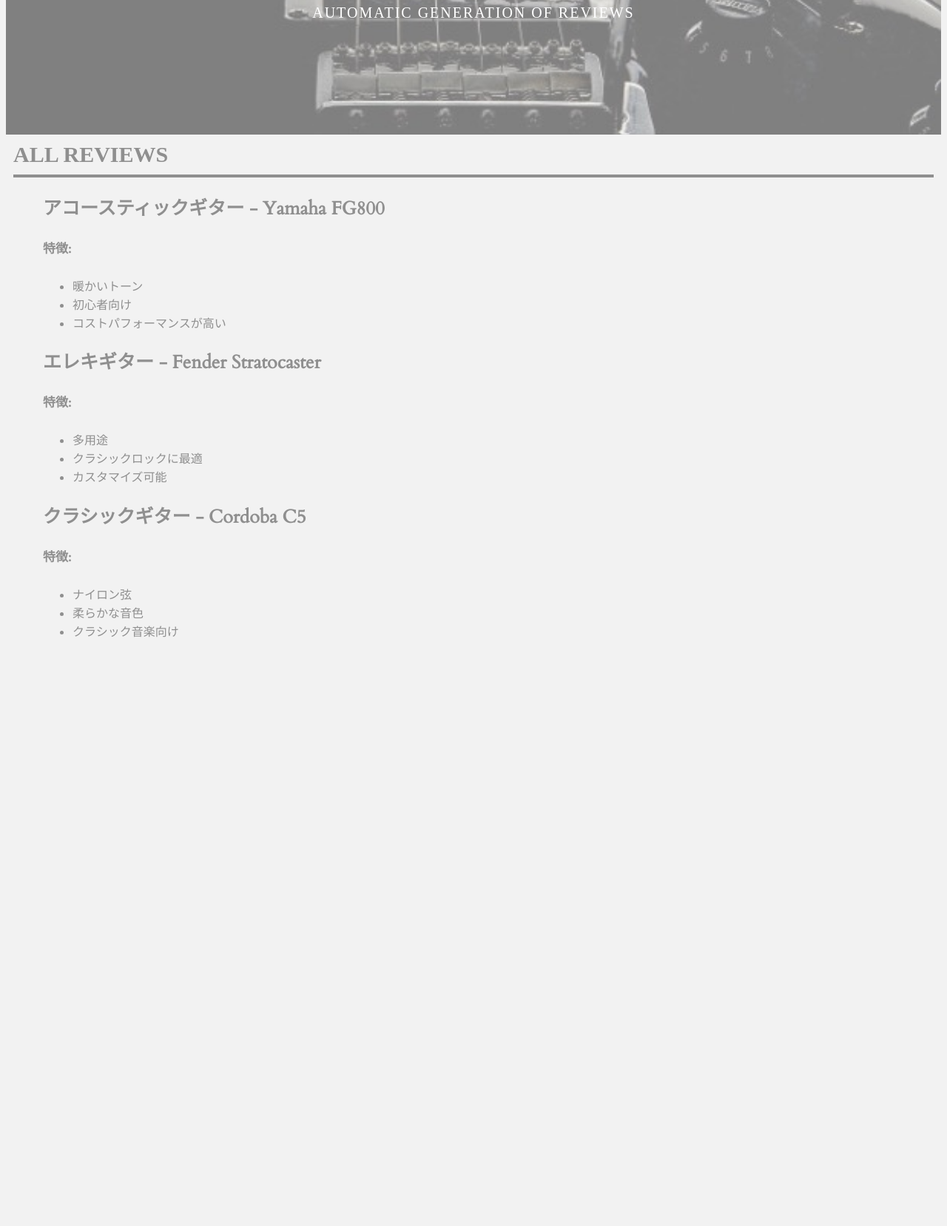
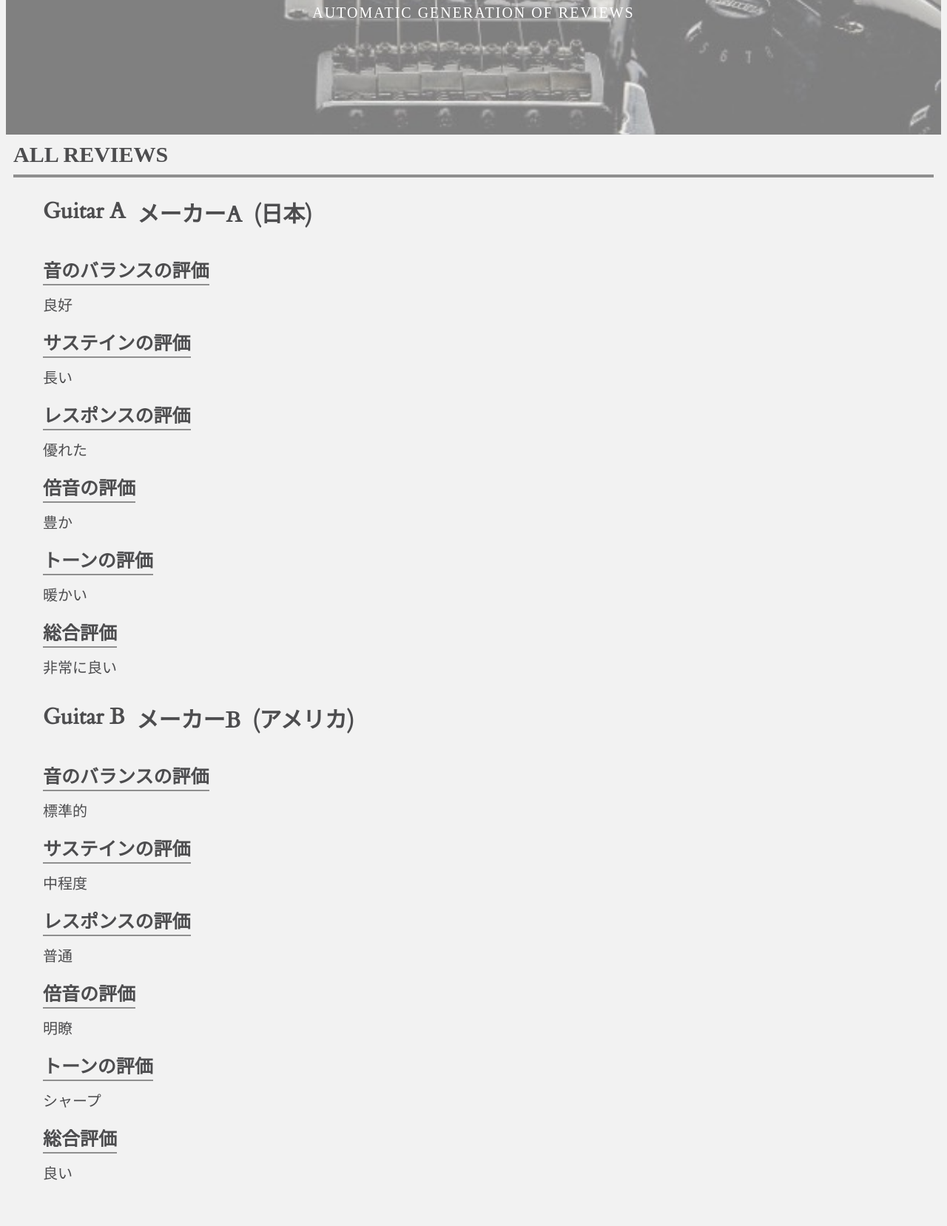
Before and after one commit to dennoko/anaconda_ensyu, a Flask app: page /all_reviews in a window 1280 px wide. Shown: the part 326-1984 px from the top of the page at 74% size. Before the commit the page ends 1188 px from the top, so only its background shows below. Run offline with Flask 3, Linux system fonts and the light colour scheme; some libraries are stand-ins or nearby versions; some web fonts are replaced.

Commit message:
jsonファイル表示修正

```diff
--- a/src/static/css/page.css
+++ b/src/static/css/page.css
@@ -41,7 +41,7 @@
 .logo {
   width: 50px;
   font-size: 25px;
-  color: #8f8f8f;
+  color: #4d4d4f;
   text-transform: uppercase;
   float: left;
   display: block;
@@ -136,7 +136,7 @@ nav ul a {
 }
 
 body {
-  color: #8f8f8f;
+  color: #4d4d4f;
   background: #f2f2f2;
   font-family: "Cardo", serif;
   font-weight: 300;
@@ -157,8 +157,9 @@ h1 {
 
 p {
   margin-bottom: 20px;
-  font-size: 17px;
+  font-size: 20px;
   line-height: 2;
+  font-weight: 100;
 }
 
 .content {
@@ -313,5 +314,35 @@ p {
 }
 
 .main div h2 {
+  font-size: 30px;
+}
+
+.guitar-info {
+  display: flex;
+  column-gap: 16px;
+
+}
+/*
+.guitar-info h2 {
+  font-size: 40px;
+} */
+.guitar-details h3{
+  border-bottom: 2px solid #8f8f8f;
+  display: inline-block; /* インライン要素にする */
+  position: relative;
+  margin: 10px 0 0;
   font-size: 25px;
+  ::after {
+    content: ''; /* 下線を作成する */
+    position: absolute;
+    left: 0;
+    bottom: 0;
+    width: 100%; /* 幅を文字列の長さに合わせる */
+    height: 2px; /* 下線の太さ */
+    background-color: black; /* 下線の色 */
+  }
 }
+
+.guitar-details p {
+  margin: 8px 0 0;
+}
--- a/src/static/js/get_data.js
+++ b/src/static/js/get_data.js
@@ -1,18 +1,41 @@
-// JSONデータを非同期に読み込む処理
 window.onload = function() {
-    fetch('../static/js/guitars.json')
-        .then(response => response.json()) // JSONをパース
+    fetch('../static/js/guitars.json')  // JSONファイルのパス
+        .then(response => response.json())  // JSONをパース
         .then(jsonData => {
             const outputDiv = document.getElementById('output');
             jsonData.forEach(guitar => {
                 // ギター情報をHTMLに出力
                 const guitarInfo = `
-                    <div>
-                        <h2>${guitar.種類} - ${guitar.ブランド} ${guitar.モデル}</h2>
-                        <p><strong>特徴:</strong></p>
-                        <ul>
-                            ${guitar.特徴.map(feature => `<li>${feature}</li>`).join('')}
-                        </ul>
+                    <div class="guitar">
+                        <div class="guitar-info">
+                            <h2>${guitar["ギター名"]}</h2>
+                            <h2>${guitar["メーカー"]}</h2>
+                            <h2>(${guitar["メーカーの国"]})</h2>
+                        </div>
+                        <div class="guitar-details">
+                            <h3>音のバランスの評価</h3>
+                            <p>${guitar["音のバランスの評価"]}</p>
+                        </div>
+                        <div class="guitar-details">
+                            <h3>サステインの評価</h3>
+                            <p>${guitar["サステインの評価"]}</p>
+                        </div>
+                        <div class="guitar-details">
+                            <h3>レスポンスの評価</h3>
+                            <p>${guitar["レスポンスの評価"]}</p>
+                        </div>
+                        <div class="guitar-details">
+                            <h3>倍音の評価</h3>
+                            <p>${guitar["倍音の評価"]}</p>
+                        </div>
+                        <div class="guitar-details">
+                            <h3>トーンの評価</h3>
+                            <p>${guitar["トーンの評価"]}</p>
+                        </div>
+                        <div class="guitar-details">
+                            <h3>総合評価</h3>
+                            <p>${guitar["総合評価"]}</p>
+                        </div>
                     </div>
                 `;
                 outputDiv.innerHTML += guitarInfo;
--- a/src/static/js/guitars.json
+++ b/src/static/js/guitars.json
@@ -1,20 +1,24 @@
 [
     {
-        "種類": "アコースティックギター",
-        "ブランド": "Yamaha",
-        "モデル": "FG800",
-        "特徴": ["暖かいトーン", "初心者向け", "コストパフォーマンスが高い"]
+        "ギター名": "Guitar A",
+        "メーカー": "メーカーA",
+        "メーカーの国": "日本",
+        "音のバランスの評価": "良好",
+        "サステインの評価": "長い",
+        "レスポンスの評価": "優れた",
+        "倍音の評価": "豊か",
+        "トーンの評価": "暖かい",
+        "総合評価": "非常に良い"
     },
     {
-        "種類": "エレキギター",
-        "ブランド": "Fender",
-        "モデル": "Stratocaster",
-        "特徴": ["多用途", "クラシックロックに最適", "カスタマイズ可能"]
-    },
-    {
-        "種類": "クラシックギター",
-        "ブランド": "Cordoba",
-        "モデル": "C5",
-        "特徴": ["ナイロン弦", "柔らかな音色", "クラシック音楽向け"]
+        "ギター名": "Guitar B",
+        "メーカー": "メーカーB",
+        "メーカーの国": "アメリカ",
+        "音のバランスの評価": "標準的",
+        "サステインの評価": "中程度",
+        "レスポンスの評価": "普通",
+        "倍音の評価": "明瞭",
+        "トーンの評価": "シャープ",
+        "総合評価": "良い"
     }
 ]
```
